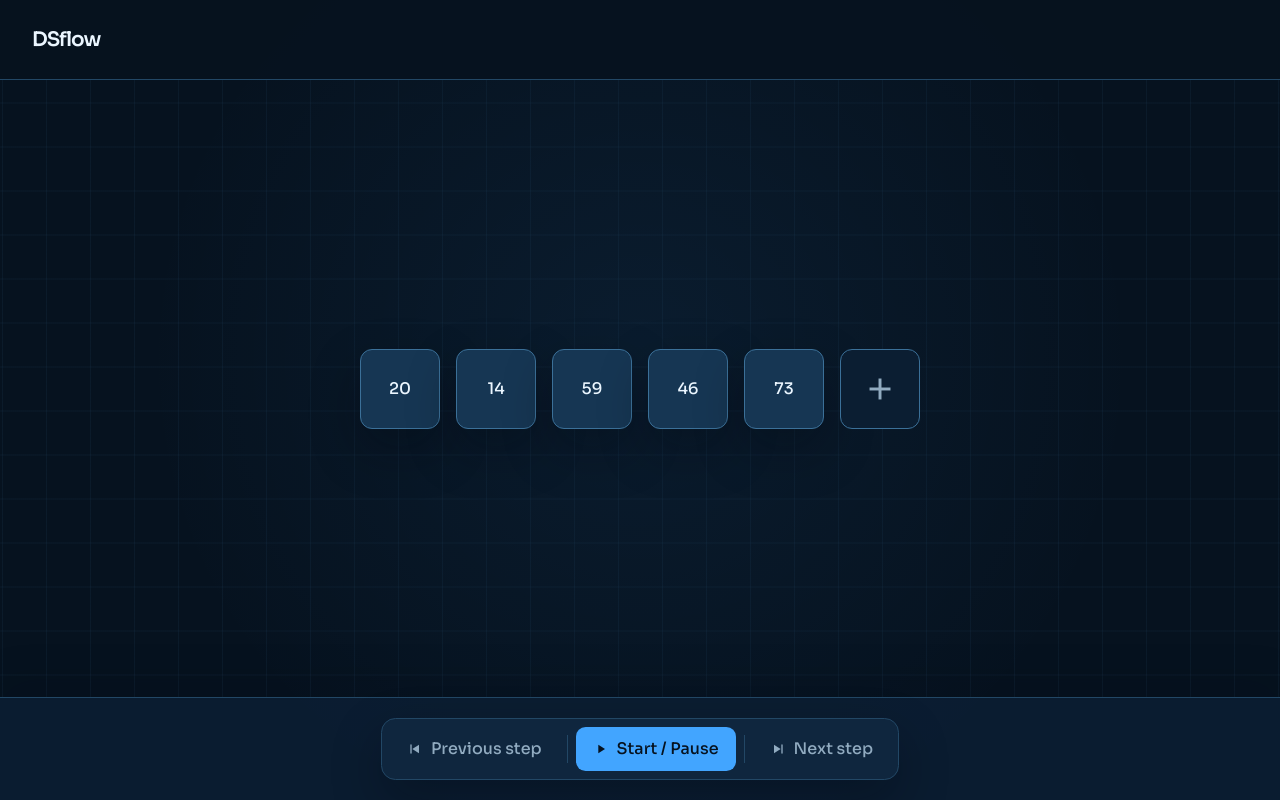
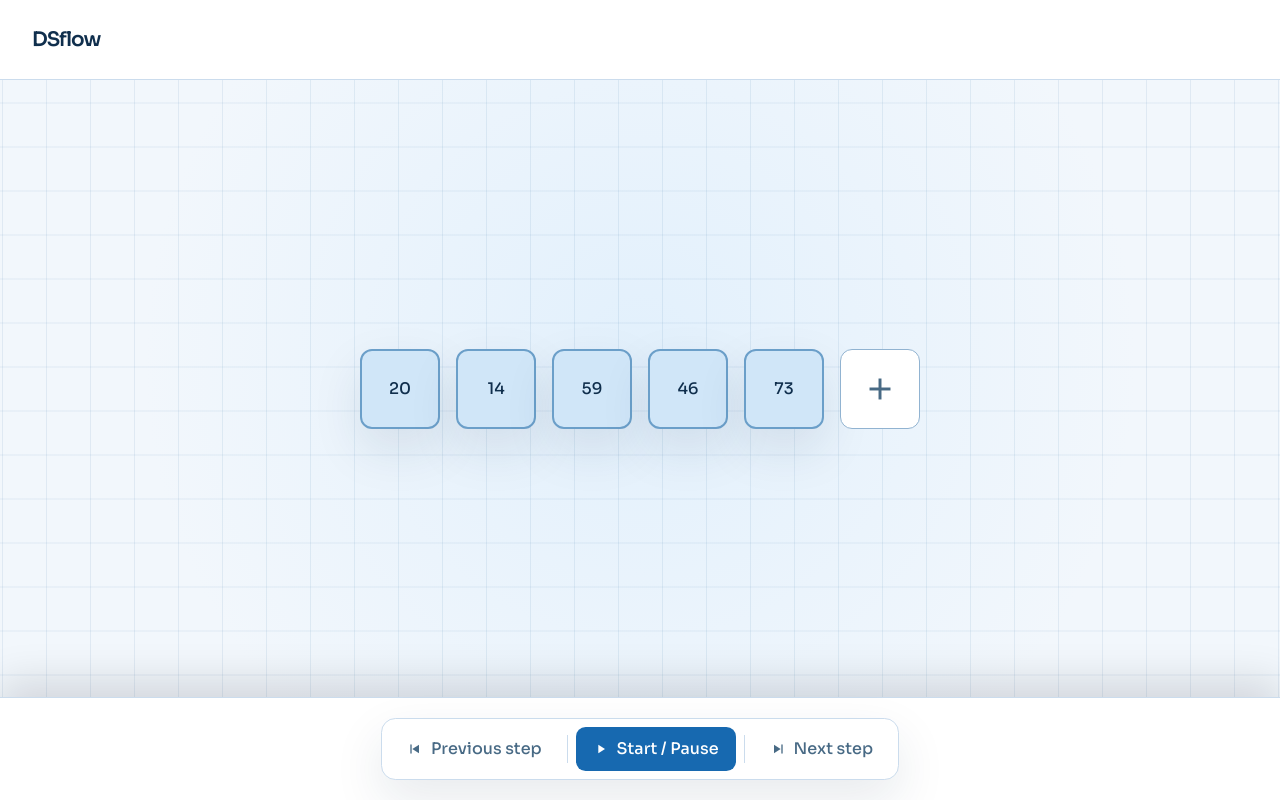
Before and after one commit to xikradev/ds-flow, an Angular app: page /sort/bubble in a window 1280 px wide. Built offline with nearby package versions, Linux system fonts and the light colour scheme.

Commit message:
style: refresh blue and white theme

```diff
--- a/src/app/features/sorting/components/simulation-controls/simulation-controls.component.html
+++ b/src/app/features/sorting/components/simulation-controls/simulation-controls.component.html
@@ -1,5 +1,5 @@
-<footer class="flex justify-center border-t border-line bg-[rgb(11_30_50_/_0.92)] px-4 py-5 shadow-[0_-16px_40px_rgb(0_5_12_/_0.13)] sm:px-8">
-  <div class="flex w-full items-center justify-between gap-2 rounded-[0.9rem] border border-line bg-[rgb(16_41_65_/_0.82)] p-2 shadow-panel sm:w-auto sm:justify-start" aria-label="Controles de simulação">
+<footer class="flex justify-center border-t border-line bg-white px-4 py-5 shadow-[0_-16px_40px_rgb(0_5_12_/_0.13)] sm:px-8">
+  <div class="flex w-full items-center justify-between gap-2 rounded-[0.9rem] border border-line bg-deep p-2 shadow-panel sm:w-auto sm:justify-start" aria-label="Controles de simulação">
     <button class="inline-flex min-h-11 flex-1 cursor-pointer items-center justify-center gap-1.5 rounded-[0.6rem] border border-transparent bg-transparent px-2 text-[0.69rem] font-semibold text-ink-muted transition-[background,border-color,color] duration-180 hover:border-line-bright hover:bg-panel-raised hover:text-ink max-[400px]:gap-1 sm:flex-none sm:gap-2 sm:px-4 sm:text-[0.85rem]" type="button" (click)="previousStep.emit()">
       <svg class="size-4 shrink-0" viewBox="0 0 24 24" aria-hidden="true">
         <path d="M18 5.75v12.5L8 12l10-6.25Z" fill="currentColor" />
@@ -10,7 +10,7 @@
 
     <div class="h-7 w-px bg-line" aria-hidden="true"></div>
 
-    <button class="inline-flex min-h-11 flex-1 cursor-pointer items-center justify-center gap-1.5 rounded-[0.6rem] border border-transparent bg-signal px-2 text-[0.69rem] font-semibold text-void transition-[background,border-color,color] duration-180 hover:border-signal hover:bg-signal-strong hover:text-void max-[400px]:gap-1 sm:flex-none sm:gap-2 sm:px-4 sm:text-[0.85rem]" type="button" (click)="togglePlayback.emit()">
+    <button class="inline-flex min-h-11 flex-1 cursor-pointer items-center justify-center gap-1.5 rounded-[0.6rem] border border-transparent bg-signal px-2 text-[0.69rem] font-semibold text-white transition-[background,border-color,color] duration-180 hover:border-signal hover:bg-signal-strong hover:text-white max-[400px]:gap-1 sm:flex-none sm:gap-2 sm:px-4 sm:text-[0.85rem]" type="button" (click)="togglePlayback.emit()">
       <svg class="size-4 shrink-0" viewBox="0 0 24 24" aria-hidden="true">
         <path d="M8 5.75v12.5L18 12 8 5.75Z" fill="currentColor" />
       </svg>
--- a/src/app/features/sorting/components/sorting-value/sorting-value.component.html
+++ b/src/app/features/sorting/components/sorting-value/sorting-value.component.html
@@ -33,7 +33,7 @@
         id="sorting-value-edit-hint"
         role="tooltip"
         aria-live="polite"
-        class="flex w-60 items-center gap-2 rounded-xl border border-line-bright bg-panel px-3 py-2 font-sans text-xs leading-5 text-ink shadow-panel transition duration-200 data-[invalid]:border-fault/70 data-[invalid]:bg-fault/15"
+        class="flex w-60 items-center gap-2 rounded-xl border border-line-bright bg-panel px-3 py-2 font-sans text-xs leading-5 text-ink shadow-panel transition duration-200 data-[invalid]:border-fault data-[invalid]:bg-[#fff0f1]"
         [class.tooltip-info-animation]="!hasInvalidValue()"
         [class.tooltip-warning-animation]="hasInvalidValue()"
         [attr.data-invalid]="hasInvalidValue() || null"
@@ -59,7 +59,7 @@
     #valueOrigin="cdkOverlayOrigin"
     cdkOverlayOrigin
     type="button"
-    class="flex size-16 shrink-0 cursor-pointer items-center justify-center rounded-xl border border-line-bright bg-panel-raised font-mono text-xl font-semibold text-ink shadow-panel transition duration-200 hover:border-signal hover:bg-panel focus-visible:border-flow sm:size-20 sm:text-2xl"
+    class="flex size-16 shrink-0 cursor-pointer items-center justify-center rounded-xl border-2 border-[#6b9fc9] bg-[#d0e6f8] font-mono text-xl font-semibold text-ink shadow-panel transition duration-200 hover:border-signal hover:bg-[#bddcf4] focus-visible:border-flow sm:size-20 sm:text-2xl"
     [class.value-entry-animation]="isNew()"
     [class.value-exit-animation]="isRemoving()"
     [attr.aria-label]="'Ações para o valor ' + value()"
--- a/src/app/features/sorting/components/value-adder/value-adder.component.html
+++ b/src/app/features/sorting/components/value-adder/value-adder.component.html
@@ -32,7 +32,7 @@
         id="value-adder-hint"
         role="tooltip"
         aria-live="polite"
-        class="flex w-60 items-center gap-2 rounded-xl border border-line-bright bg-panel px-3 py-2 font-sans text-xs leading-5 text-ink shadow-panel transition duration-200 data-[invalid]:border-fault/70 data-[invalid]:bg-fault/15"
+        class="flex w-60 items-center gap-2 rounded-xl border border-line-bright bg-panel px-3 py-2 font-sans text-xs leading-5 text-ink shadow-panel transition duration-200 data-[invalid]:border-fault data-[invalid]:bg-[#fff0f1]"
         [class.tooltip-info-animation]="!hasInvalidValue()"
         [class.tooltip-warning-animation]="hasInvalidValue()"
         [attr.data-invalid]="hasInvalidValue() || null"
--- a/src/app/features/sorting/pages/bubble-sort/bubble-sort.page.html
+++ b/src/app/features/sorting/pages/bubble-sort/bubble-sort.page.html
@@ -1,6 +1,6 @@
 <section
   id="simulator"
-  class="flex h-full min-h-0 items-center justify-center overflow-auto bg-[linear-gradient(rgb(34_71_101_/_0.16)_1px,transparent_1px),linear-gradient(90deg,rgb(34_71_101_/_0.16)_1px,transparent_1px)] bg-center p-6 [background-size:44px_44px] sm:p-10"
+  class="flex h-full min-h-0 items-center justify-center overflow-auto bg-[linear-gradient(rgb(84_137_180_/_0.12)_1px,transparent_1px),linear-gradient(90deg,rgb(84_137_180_/_0.12)_1px,transparent_1px)] bg-center p-6 [background-size:44px_44px] sm:p-10"
   aria-label="Área de visualização do bubble sort"
 >
   <div class="flex flex-wrap items-center justify-center gap-3 sm:gap-4" aria-label="Lista de valores">
--- a/src/app/features/sorting/pages/sorting-layout/sorting-layout.page.html
+++ b/src/app/features/sorting/pages/sorting-layout/sorting-layout.page.html
@@ -1,5 +1,5 @@
 <main
-  class="grid min-h-dvh grid-rows-[auto_1fr_auto] overflow-hidden bg-void bg-[radial-gradient(circle_at_50%_45%,rgb(66_165_255_/_0.07),transparent_31rem)] text-ink"
+  class="grid min-h-dvh grid-rows-[auto_1fr_auto] overflow-hidden bg-void bg-[radial-gradient(circle_at_50%_45%,rgb(219_237_252_/_0.7),transparent_31rem)] text-ink"
 >
   <app-header />
 
--- a/src/app/shared/ui/app-header/app-header.component.html
+++ b/src/app/shared/ui/app-header/app-header.component.html
@@ -1,4 +1,4 @@
-<header class="flex min-h-20 items-center border-b border-line bg-[rgb(6_18_31_/_0.86)] px-4 sm:px-8">
+<header class="flex min-h-20 items-center border-b border-line bg-white px-4 sm:px-8">
   <a
     class="font-display text-xl font-semibold tracking-[-0.05em] text-ink no-underline"
     [href]="homeHref()"
--- a/src/styles.css
+++ b/src/styles.css
@@ -3,29 +3,29 @@
 @import 'tailwindcss';
 
 @theme {
-  --color-void: #06121f;
-  --color-deep: #0b1e32;
-  --color-panel: #102941;
-  --color-panel-raised: #163653;
-  --color-line: #224765;
-  --color-line-bright: #3b7098;
-  --color-ink: #ebf6ff;
-  --color-ink-muted: #91abc0;
-  --color-signal: #42a5ff;
-  --color-signal-strong: #1787e7;
-  --color-flow: #3cdbba;
-  --color-flow-deep: #1ca98c;
-  --color-alert: #ffb84d;
-  --color-fault: #ff6f7d;
-  --color-code: #b8cae1;
+  --color-void: #f2f7fc;
+  --color-deep: #ffffff;
+  --color-panel: #ffffff;
+  --color-panel-raised: #e8f2fc;
+  --color-line: #cbdced;
+  --color-line-bright: #91b3d1;
+  --color-ink: #102f4d;
+  --color-ink-muted: #486a85;
+  --color-signal: #1769b0;
+  --color-signal-strong: #10548f;
+  --color-flow: #1769b0;
+  --color-flow-deep: #10548f;
+  --color-alert: #986000;
+  --color-fault: #b42332;
+  --color-code: #365b79;
 
   --font-display: 'Sora', ui-sans-serif, system-ui, sans-serif;
   --font-sans: 'Sora', ui-sans-serif, system-ui, sans-serif;
   --font-mono: 'IBM Plex Mono', ui-monospace, monospace;
 
-  --shadow-panel: 0 20px 50px rgb(0 5 12 / 0.3);
+  --shadow-panel: 0 20px 50px rgb(16 47 77 / 0.10);
   --shadow-signal: 0 0 28px rgb(66 165 255 / 0.24);
-  --shadow-flow: 0 0 24px rgb(60 219 186 / 0.22);
+  --shadow-flow: 0 0 24px rgb(23 105 176 / 0.18);
 }
 
 :root {
```
Also changed, not shown: 1 other file (tests, documents, lock files or other folders).
